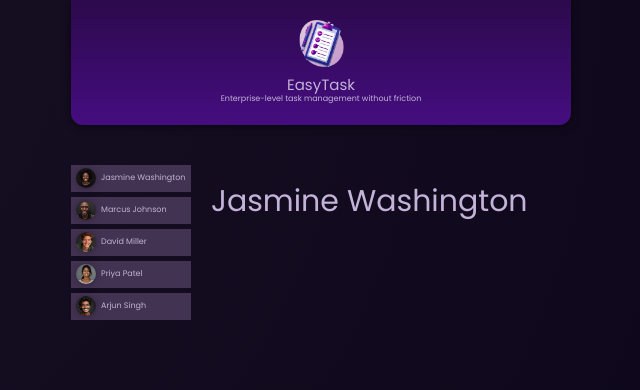
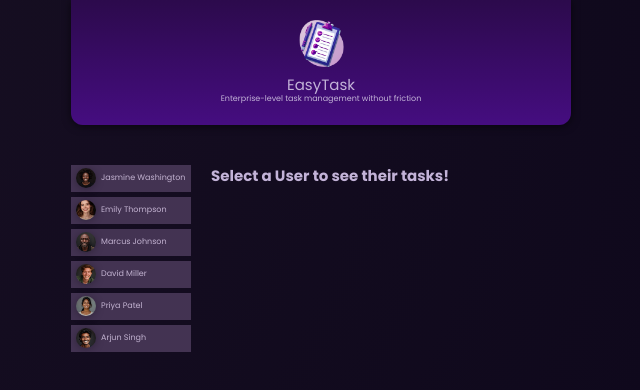
Before and after one commit to joesouaidd/myfirst-angular-app, an Angular app: page / in a window 1280 px wide. Shown: the top 390 px of the page, without its empty margins (319-959 px from the left). Built offline with nearby package versions, Linux system fonts and the light colour scheme.

Commit message:
use of @for() and @if() for dynamic rendering and conditional content inside the html

```diff
--- a/src/app/app.component.html
+++ b/src/app/app.component.html
@@ -1,43 +1,31 @@
-
-<!-- <header>
-  <img src="assets/angular-logo.png" alt="The Angular logo: The letter 'A'" />
-  <h1>Let's get started!</h1>
-  <p>Time to learn all about Angular!</p>
-</header> -->
-
 <app-header/>
 
 <!-- The <main> element should not include content that appears on multiple pages, like headers, nav ... -->
 <!-- The <main> element holds the unique content of the page. -->
 <main>
-
-  <!-- unordered list -->
   <ul id="users">
 
-    <!-- list item -->
-
-  <!-- (select) means we are listening to the event select, and when triggered
-   It execute the function onSelectUser() and $event is the value generated by the event -->
-    <li>
-      <app-user [user]="users[0]" (select) = "onSelectUserApp($event)"/>
-    </li>
-    <li>
-      <app-user [user]="users[2]" (select) = "onSelectUserApp($event)"/>
-    </li>
-    <li>
-      <app-user [user]="users[3]" (select) = "onSelectUserApp($event)"/>
-    </li>
-    <li>
-      <app-user [user]="users[4]" (select) = "onSelectUserApp($event)"/>
-    </li>
-    <li>
-      <app-user [user]="users[5]" (select) = "onSelectUserApp($event)"/>
-    </li>
-
+    <!-- track is to say that the unique id of the elements inside users is the id -->
+<!-- his way, when the array changes (items added, removed, or reordered),
+ Angular can efficiently update only the elements
+  that actually changed, rather than re-rendering the entire list.
+  So it doesn't have to recreate the whole list each time a value change-->
+    @for (element of users; track element.id){
+      <li>
+        <!-- (select) means we are listening to the event select, and when triggered
+        It execute the function onSelectUser() and $event is the value generated by the event -->
+        <app-user [user]="element" (select) = "onSelectUserApp($event)"/>
+      </li>
+    }
 
   </ul>
 
+  @if( selectedUser){
   <!-- if selecteUser is null or undefiened, the expressions returns null instead of error when using '?' -->
    <!-- There's no need to write selectedUser()?.name because getters are accessed without calling them explicitly. -->
-  <app-task [taskowner]="selectedUser?.name"></app-task>
+  <app-task [taskowner]="selectedUser.name"></app-task>
+
+  } @else {
+    <p id = fallback> Select a User to see their tasks!</p>
+  }
 </main>
--- a/src/app/app.component.ts
+++ b/src/app/app.component.ts
@@ -20,7 +20,7 @@ export class AppComponent {
 
   //properties of the class
   users = DUMMY_USERS; //this is the array of users that will be used in the component
-  selectedUserId = 'u1'; //this is the task owner name that will be used in the component
+  selectedUserId ?: string; //this is the task owner name that will be used in the component
 
   // ! is to convince typescript that we will always have a selected user
 
```
